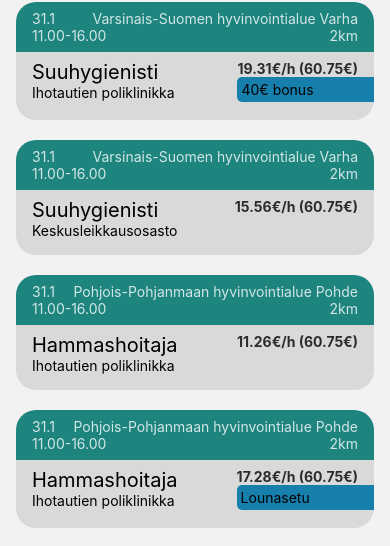
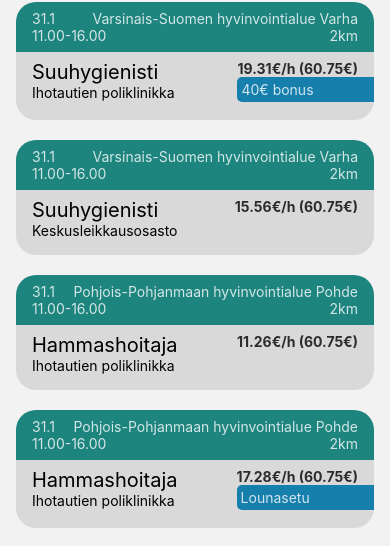
Before and after one commit to StefanYlimaki/Sijaismobiili, a React Native app: screen /all in a window 390 px wide. Shown: the part 147-693 px from the top of the page. Built offline with nearby package versions, Linux system fonts and the light colour scheme.

Commit message:
Text styling

```diff
--- a/assets/styles/styles.js
+++ b/assets/styles/styles.js
@@ -45,7 +45,6 @@
   },
   substitutionItemBenefitsItem: {
     backgroundColor: Colors.krBlue,
-    color: '#FFFFFF',
     padding: 4,
     marginBottom: 2,
     borderBottomLeftRadius: 5,
--- a/components/SubstitutionItem.js
+++ b/components/SubstitutionItem.js
@@ -60,9 +60,9 @@
                   {substitution.item.hourlyPay}€/h (60.75€)
                 </Text>
                 {substitution.item.benefits.length !== 0
-                  ? <View style={styles.substitutionItemBenefitsItem}>
+                  ? <View style={[styles.substitutionItemBenefitsItem]}>
                     {substitution.item.benefits.map(b =>
-                      <Text key={ b }>
+                      <Text style={[styles.whiteText]} key={ b }>
                         {b}
                       </Text>)}
                   </View>
```
